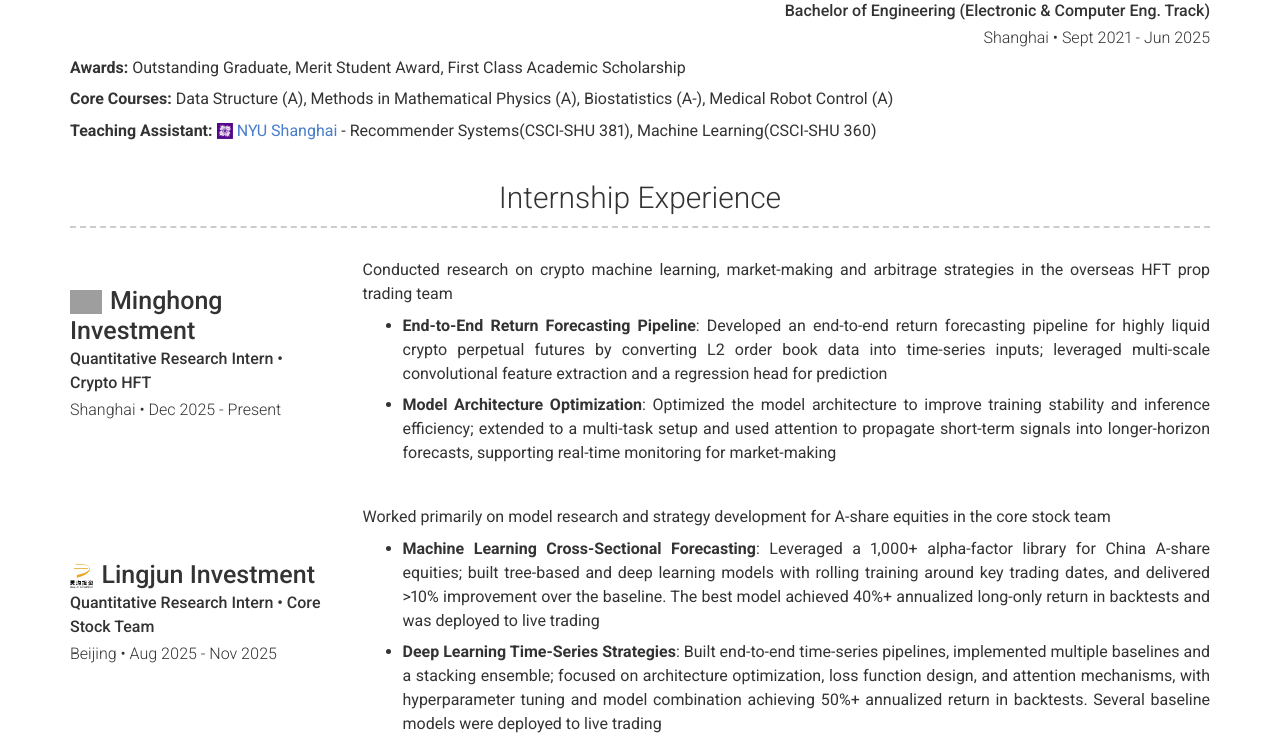
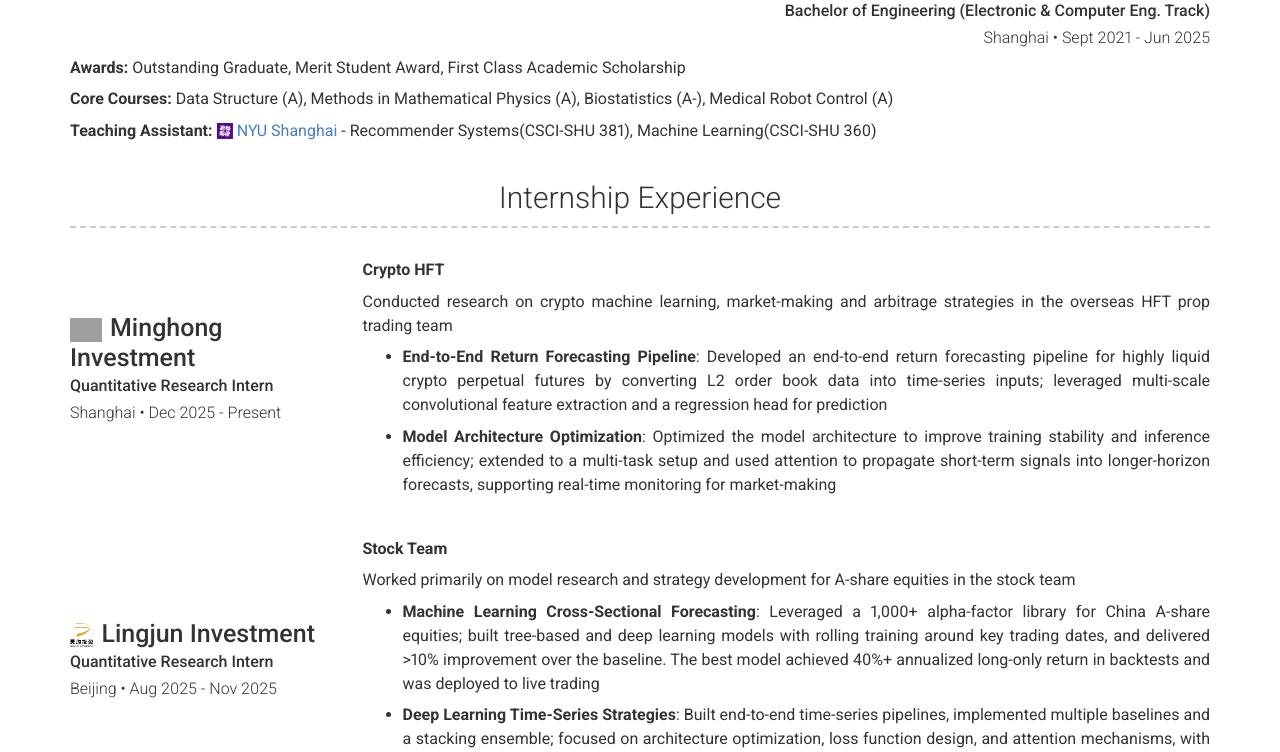
Before and after one commit to yinshuo-thu/yinshuo-thu.github.io, a Jekyll site: the page built from index.md, in a window 1280 px wide and 900 px high, scrolled down 839 px, cut to the strip 0-752 px from the top of the window. Built offline with Jekyll 4.4.1, drawn with Linux system fonts in a browser that asks for light colours; nearby versions of some CDN libraries; comment, search, counter and statistics services are not loaded; grey boxes are pictures that could not be loaded.

Commit message:
Update internship department format: remove Core, display departments on separate lines

```diff
--- a/_config.yml
+++ b/_config.yml
@@ -82,11 +82,13 @@ content:
     content:
       - layout: left
         title: "<img src='assets/minghong.png' alt='Minghong Investment' style='height: 24px; margin-right: 8px; vertical-align: middle;'>Minghong Investment"
-        sub_title: Quantitative Research Intern • Crypto HFT
+        sub_title: Quantitative Research Intern
         caption: Shanghai • Dec 2025 - Present
         link:
         quote:
         description: | # this will include new lines to allow paragraphs
+          **Crypto HFT**
+
           Conducted research on crypto machine learning, market-making and arbitrage strategies in the overseas HFT prop trading team
 
           - **End-to-End Return Forecasting Pipeline**: Developed an end-to-end return forecasting pipeline for highly liquid crypto perpetual futures by converting L2 order book data into time-series inputs; leveraged multi-scale convolutional feature extraction and a regression head for prediction
@@ -94,12 +96,14 @@ content:
           - **Model Architecture Optimization**: Optimized the model architecture to improve training stability and inference efficiency; extended to a multi-task setup and used attention to propagate short-term signals into longer-horizon forecasts, supporting real-time monitoring for market-making
       - layout: left
         title: "<img src='assets/lingjun.png' alt='Lingjun Investment' style='height: 24px; margin-right: 8px; vertical-align: middle;'>Lingjun Investment"
-        sub_title: Quantitative Research Intern • Core Stock Team
+        sub_title: Quantitative Research Intern
         caption: Beijing • Aug 2025 - Nov 2025
         link:
         quote:
         description: | # this will include new lines to allow paragraphs
-          Worked primarily on model research and strategy development for A-share equities in the core stock team
+          **Stock Team**
+
+          Worked primarily on model research and strategy development for A-share equities in the stock team
 
           - **Machine Learning Cross-Sectional Forecasting**: Leveraged a 1,000+ alpha-factor library for China A-share equities; built tree-based and deep learning models with rolling training around key trading dates, and delivered >10% improvement over the baseline. The best model achieved 40%+ annualized long-only return in backtests and was deployed to live trading
 
```
